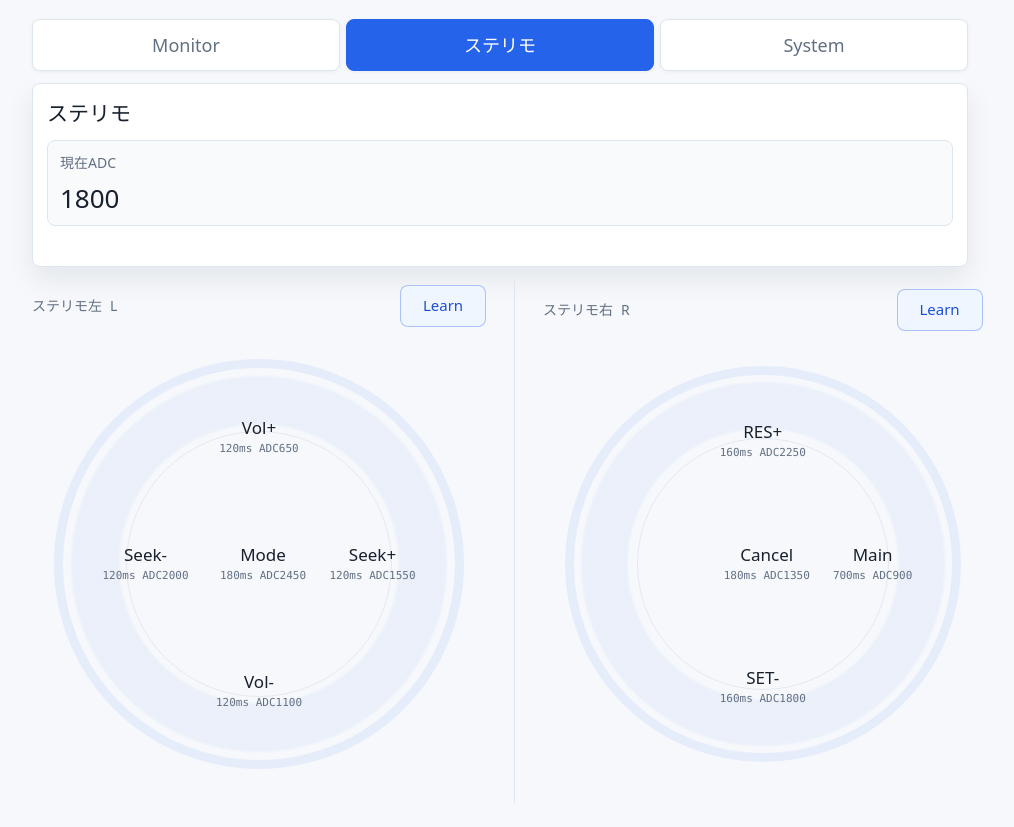
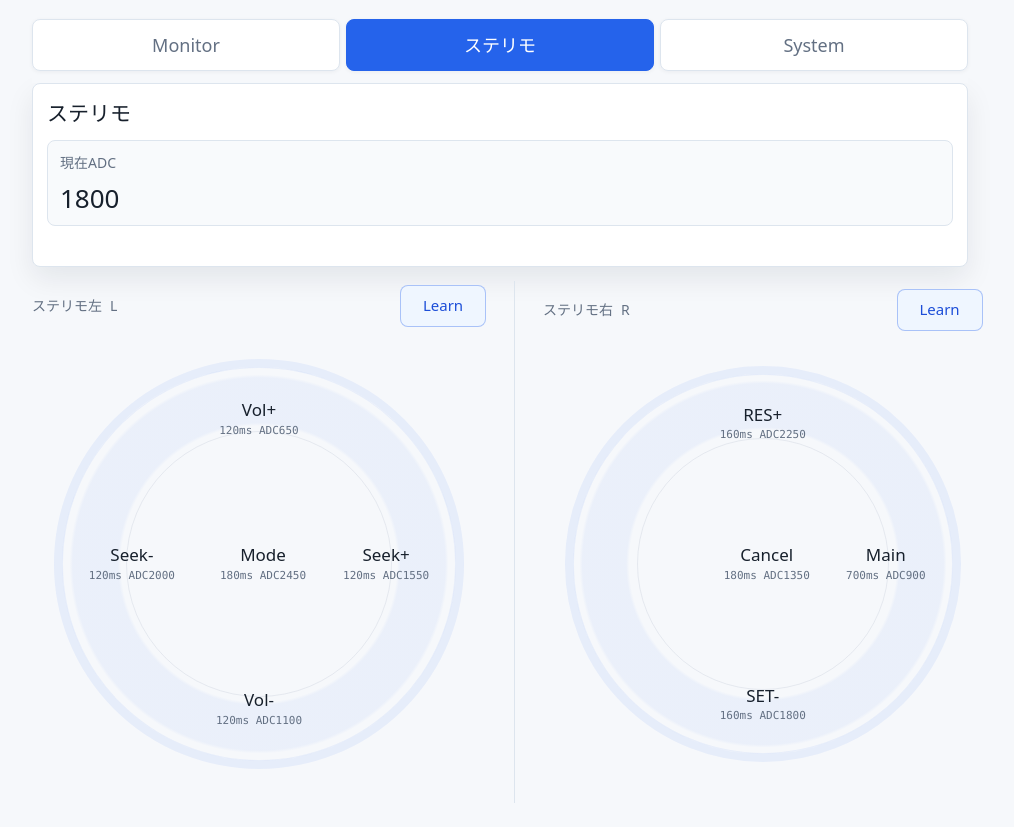
Before and after one commit to rubybny/esp32-s3-web-ui-esp32-s3, a plain HTML site: page index.html in a window 1280 px wide. Both pictures are taken after a click on the button "ステリモ". Shown: the part 87-914 px from the top of the page, without its empty margins (140-1154 px from the left). Drawn offline with Linux system fonts and the light colour scheme.

Commit message:
Increase steering item spacing

```diff
--- a/index.html
+++ b/index.html
@@ -288,7 +288,7 @@
 
     .switch-face {
       position: relative;
-      min-height: 300px;
+      min-height: 318px;
       aspect-ratio: 1;
       border: 0;
       border-radius: 999px;
@@ -332,11 +332,11 @@
 
     .switch-item.u {
       left: 50%;
-      top: 22%;
+      top: 18%;
     }
 
     .switch-item.l {
-      left: 25%;
+      left: 22%;
       top: 50%;
     }
 
@@ -346,13 +346,13 @@
     }
 
     .switch-item.r {
-      left: 75%;
+      left: 78%;
       top: 50%;
     }
 
     .switch-item.d {
       left: 50%;
-      top: 78%;
+      top: 82%;
     }
 
     .learn-action {
@@ -467,7 +467,7 @@
       }
 
       .switch-face {
-        min-height: 318px;
+        min-height: 340px;
       }
 
       .actions {
@@ -477,7 +477,7 @@
 
     @media (max-width: 380px) {
       .switch-face {
-        min-height: 266px;
+        min-height: 286px;
       }
 
       .switch-item {
```
